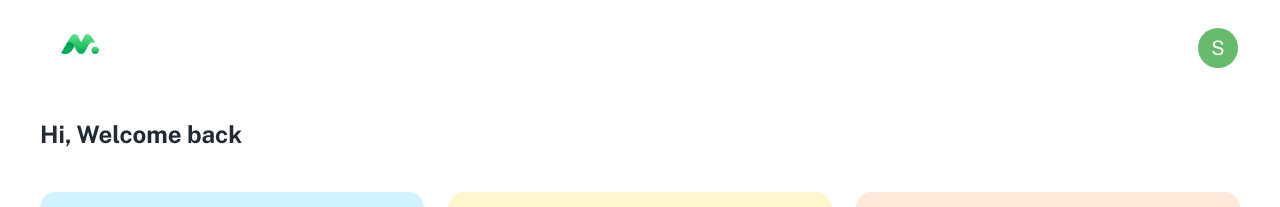
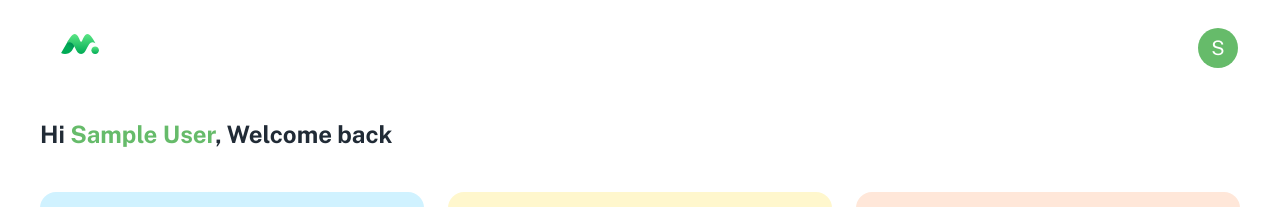
Before and after one commit to Imraj/remmsh, a React (Create React App) app: page /dashboard in a window 1280 px wide. Shown: the top 207 px of the page. Built offline with nearby package versions, Linux system fonts and the light colour scheme; no server answers; sample sign-in values are in the browser's storage; a web font is replaced by a local one.

Commit message:
Clean up

```diff
--- a/src/pages/DashboardApp.js
+++ b/src/pages/DashboardApp.js
@@ -1,6 +1,6 @@
-// material
+import { useSelector } from 'react-redux';
 import { Box, Grid, Container, Typography } from '@mui/material';
-// components
+import { green } from '@mui/material/colors';
 import Page from '../components/Page';
 import {
   // AppCreditBalance,
@@ -12,11 +12,15 @@ import {
 // ----------------------------------------------------------------------
 
 export default function DashboardApp() {
+  const userInfo = useSelector((state) => state.userLogin.userInfo);
+
   return (
     <Page title="Dashboard | Minimal-UI">
       <Container maxWidth="xl">
         <Box sx={{ pb: 5 }}>
-          <Typography variant="h4">Hi, Welcome back</Typography>
+          <Typography variant="h4">
+            Hi <strong style={{ color: green[400] }}>{userInfo.name}</strong>, Welcome back
+          </Typography>
         </Box>
         <Grid container spacing={3}>
           <Grid item xs={12} md={4}>
--- a/src/pages/Login.js
+++ b/src/pages/Login.js
@@ -8,7 +8,6 @@ import AuthLayout from '../layouts/AuthLayout';
 import Page from '../components/Page';
 import { MHidden } from '../components/@material-extend';
 import { LoginForm } from '../components/authentication/login';
-// import AuthSocial from '../components/authentication/AuthSocial';
 
 // ----------------------------------------------------------------------
 
@@ -44,7 +43,7 @@ export default function Login() {
         <ContentStyle>
           <Stack sx={{ mb: 5 }}>
             <Typography variant="h4" gutterBottom>
-              Sign in to Minimal
+              Sign in to Zoro
             </Typography>
             <Typography sx={{ color: 'text.secondary' }}>Enter your details below.</Typography>
           </Stack>
--- a/src/pages/Register.js
+++ b/src/pages/Register.js
@@ -45,9 +45,6 @@ export default function Register() {
             <Typography variant="h4" gutterBottom>
               Get started absolutely free.
             </Typography>
-            <Typography sx={{ color: 'text.secondary' }}>
-              Free forever. No credit card needed.
-            </Typography>
           </Box>
 
           <RegisterForm />
```
